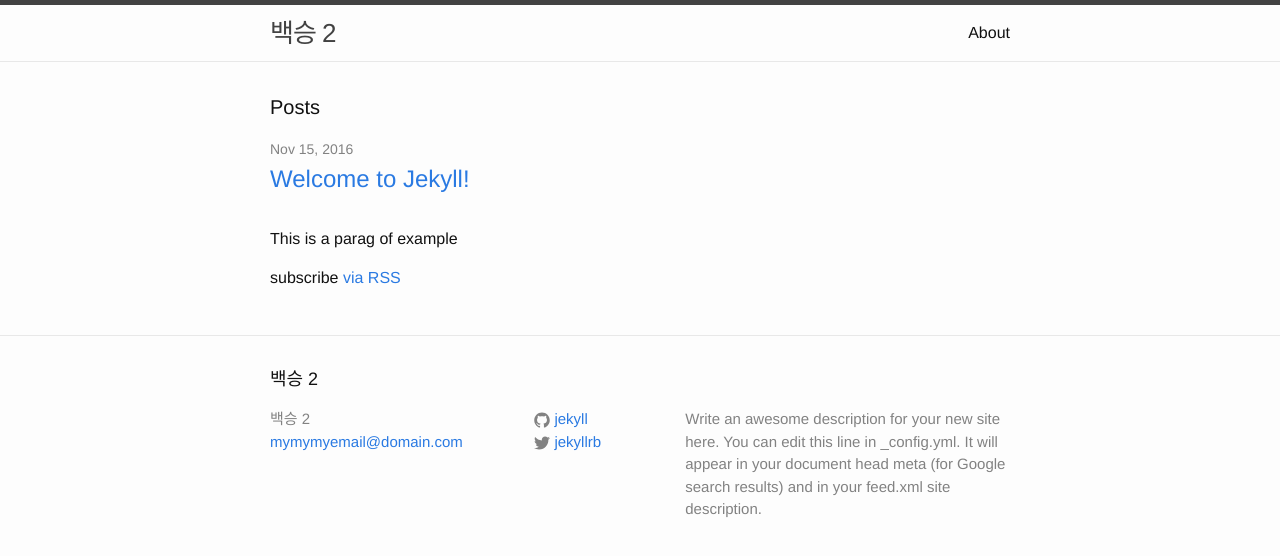
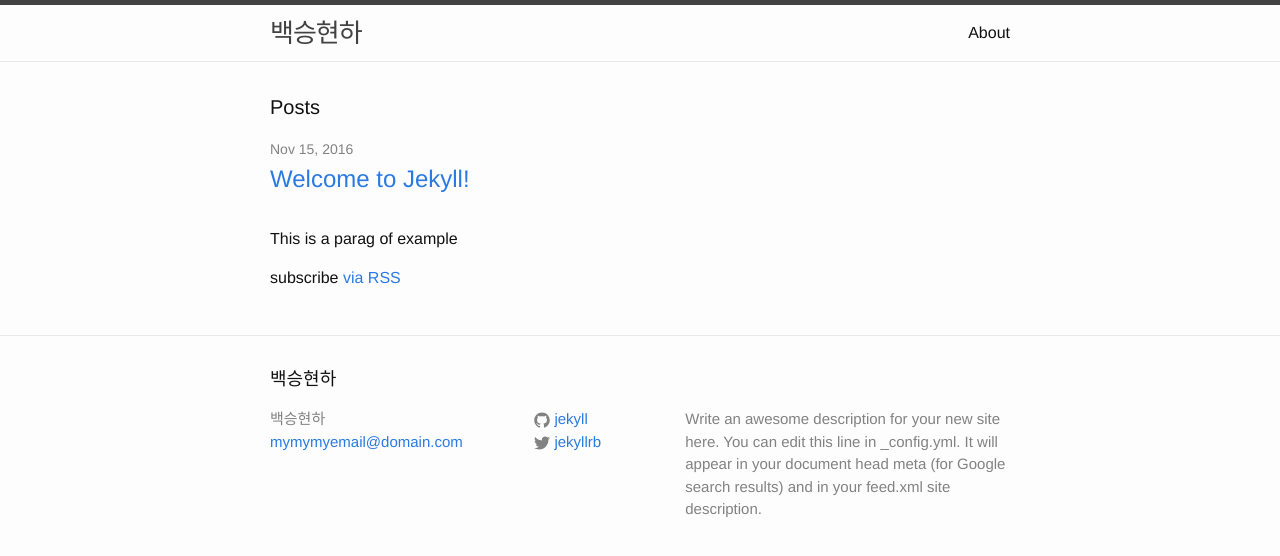
Before and after one commit to qhrjsdl/qhrjsdl.github.io, a Jekyll site: the page built from index.html, in a window 1280 px wide. Shown: the top 556 px of the page. Built offline with Jekyll 4.4.1, drawn with Linux system fonts in a browser that asks for light colours.

Commit message:
Update _config.yml

```diff
--- a/_config.yml
+++ b/_config.yml
@@ -6,7 +6,7 @@
 # 'jekyll serve'. If you change this file, please restart the server process.
 
 # Site settings
-title: 백승  2
+title: 백승현하
 email: mymymyemail@domain.com
 description: > # this means to ignore newlines until "baseurl:"
   Write an awesome description for your new site here. You can edit this
```
